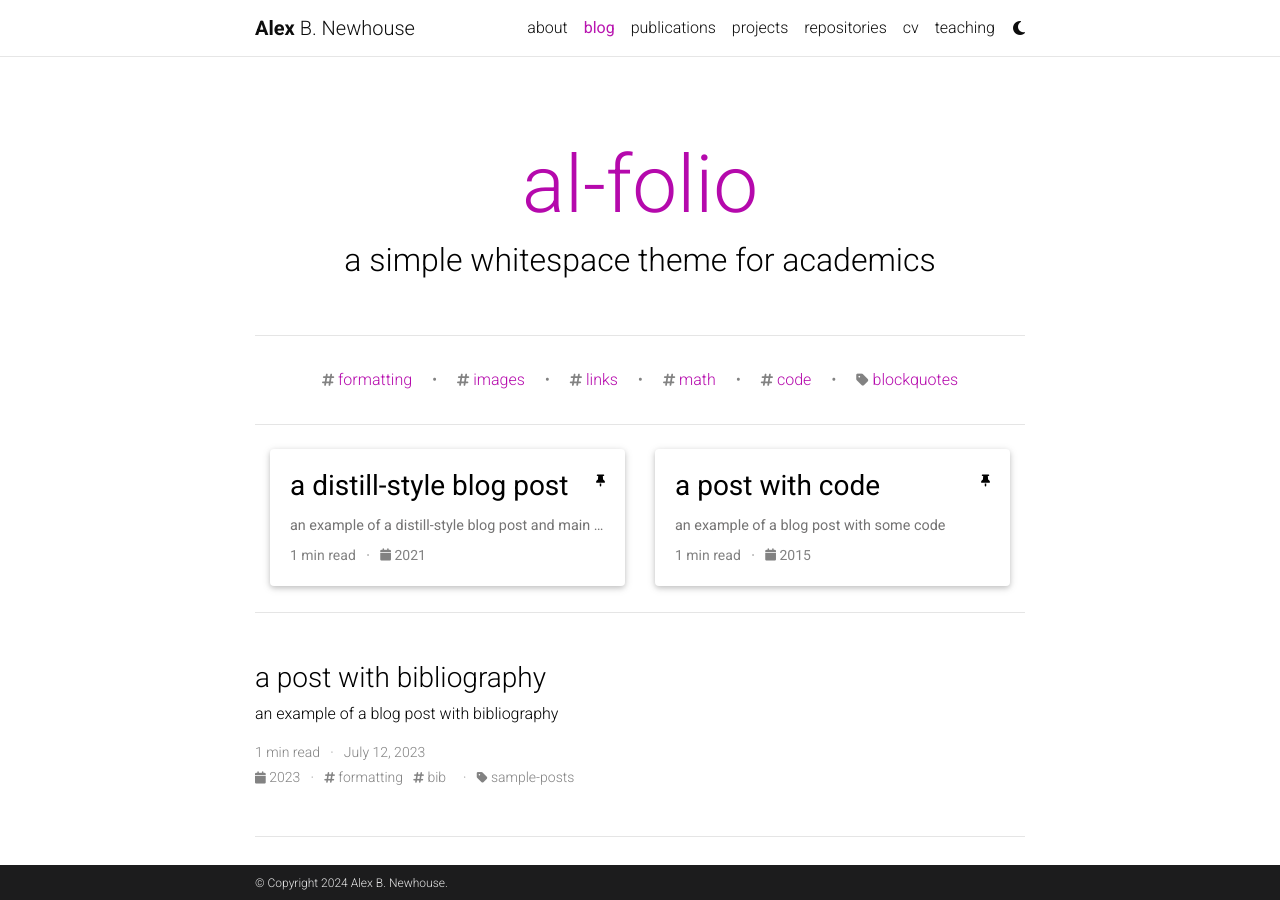
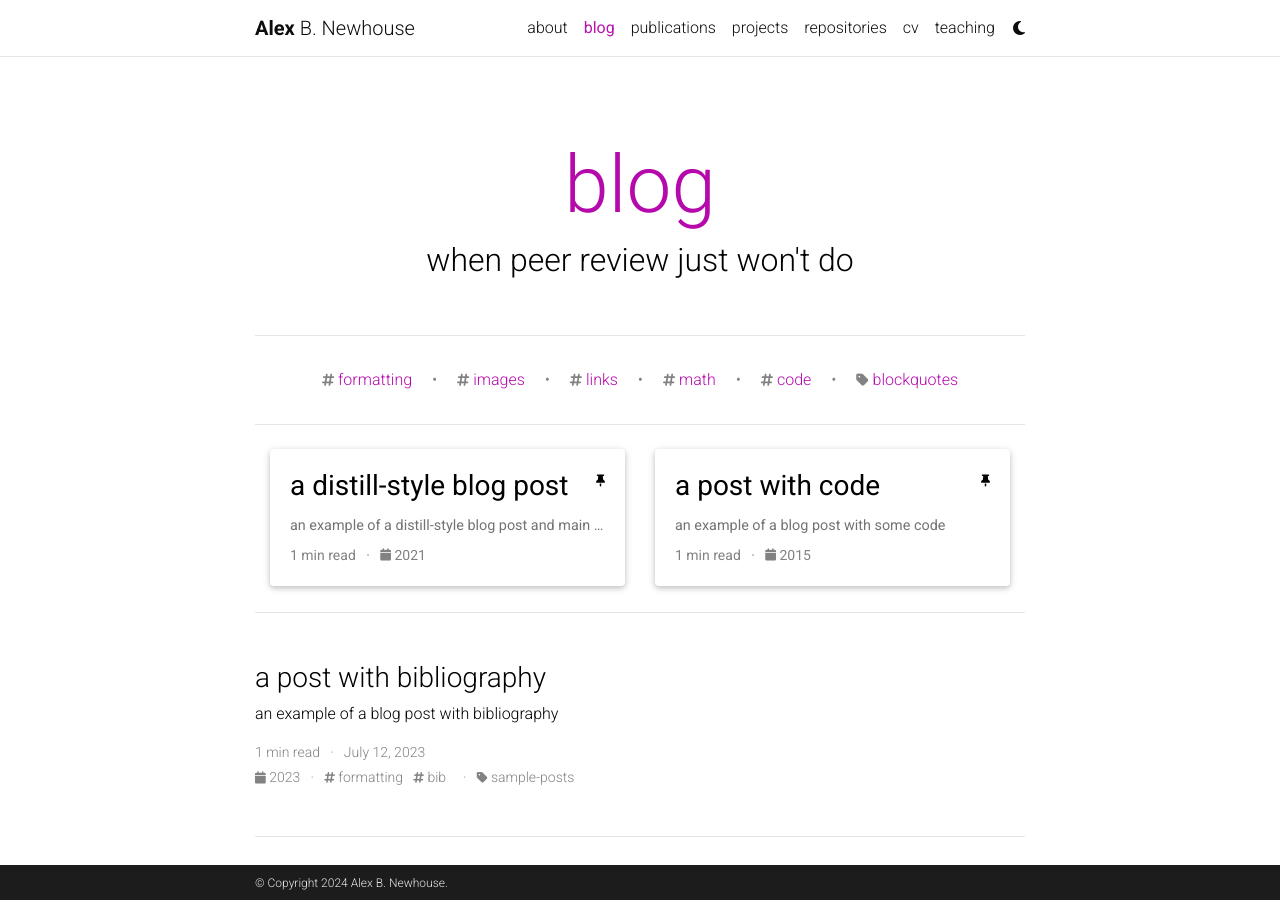
Before and after one commit to alexbnewhouse/alexbnewhouse.github.io, a Jekyll site: the page built from blog/index.html, in a window 1280 px wide and 900 px high. Built offline with Jekyll 4.4.1, drawn with Linux system fonts in a browser that asks for light colours; the list of posts is cut into pages by our own code; comment, search, counter and statistics services are not loaded; a style sheet for code colours, icons or effects is not loaded.

Commit message:
updating blog

```diff
--- a/_config.yml
+++ b/_config.yml
@@ -120,9 +120,9 @@
 # Blog
 # -----------------------------------------------------------------------------
 
-blog_name: al-folio # blog_name will be displayed in your blog page
+blog_name: blog # blog_name will be displayed in your blog page
 blog_nav_title: blog # your blog must have a title for it to be displayed in the nav bar
-blog_description: a simple whitespace theme for academics
+blog_description: when peer review just won't do
 permalink: /blog/:year/:title/
 
 # Pagination
```
